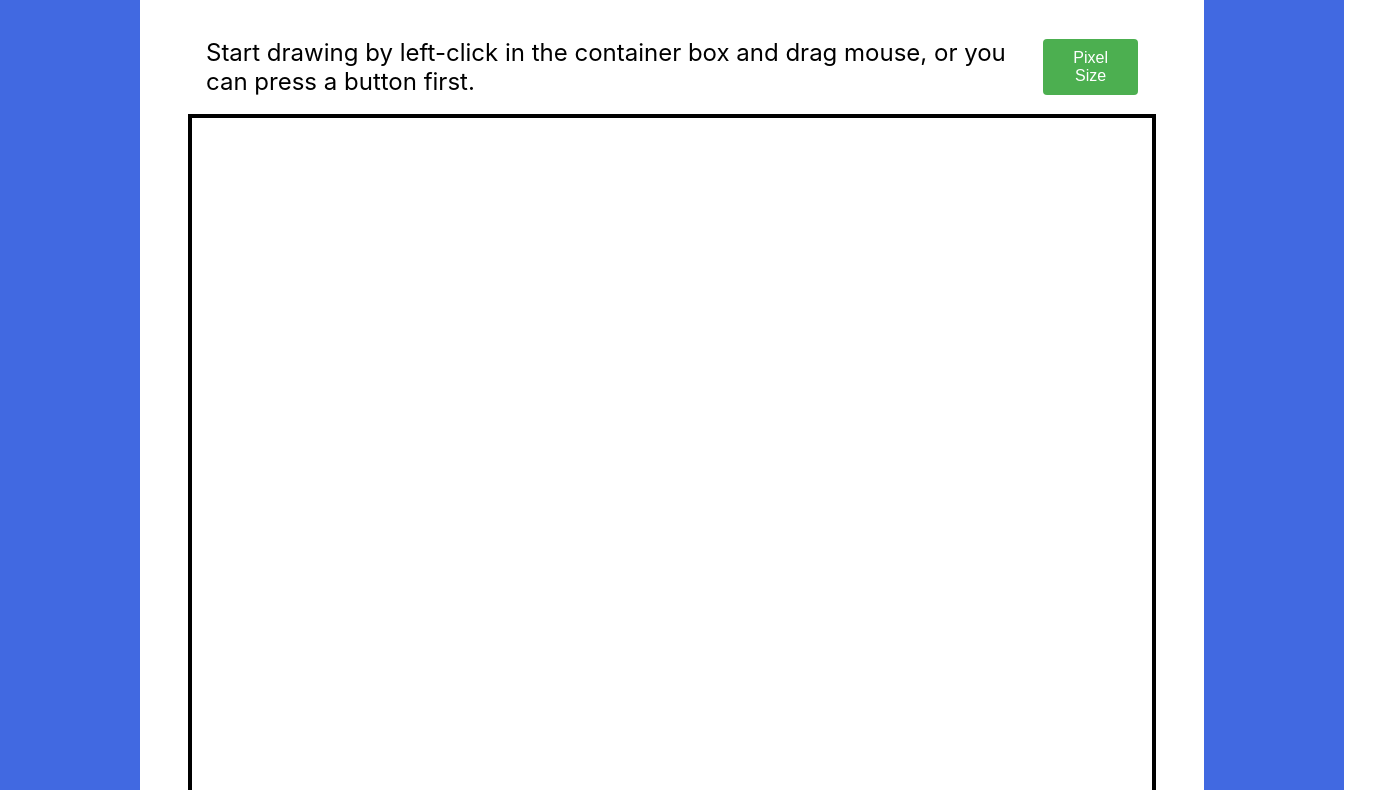
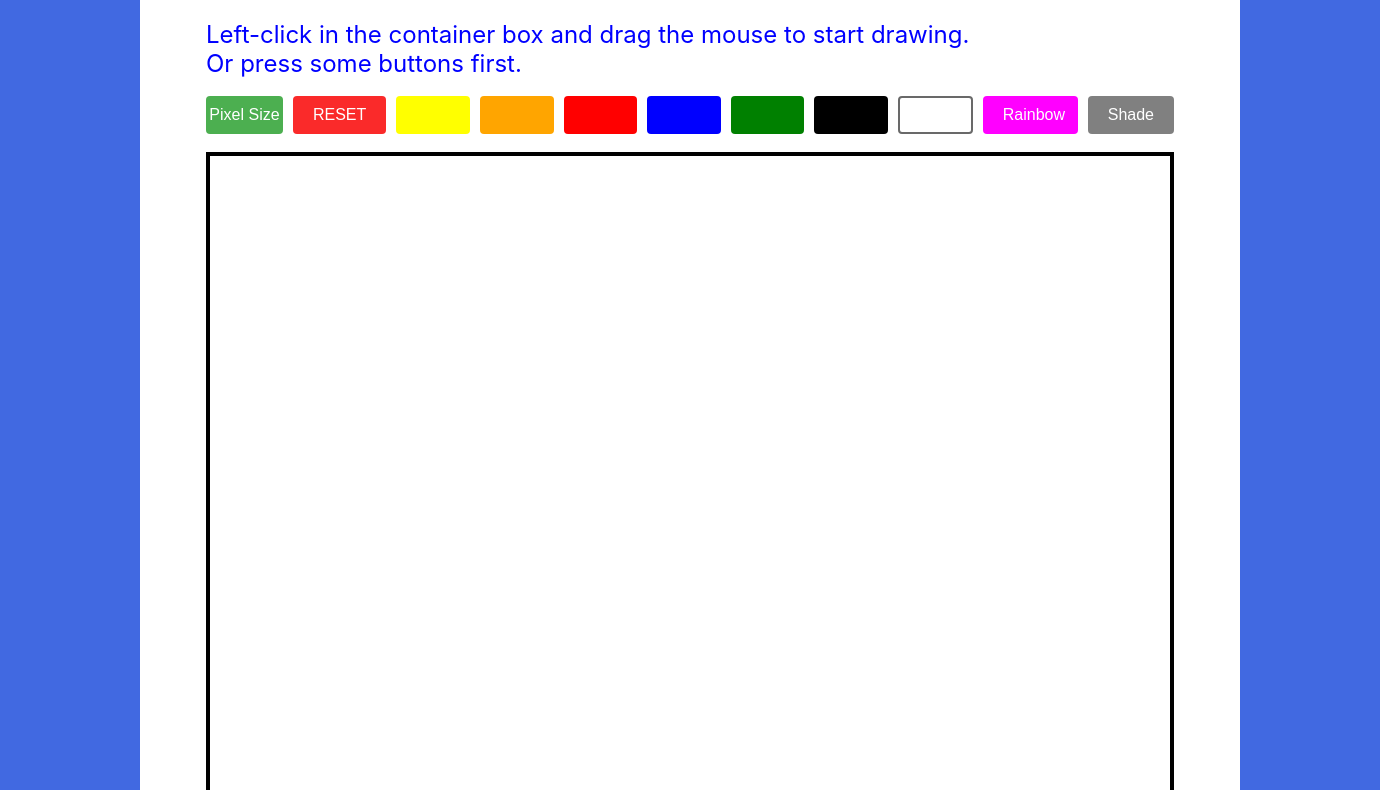
Before and after one commit to VinceDeFran/etch-A-Sketch, a plain HTML site: page index.html in a window 1280 px wide. Shown: the part 100-890 px from the top of the page, 1380 px wide, since content can reach past the window. Drawn offline with Linux system fonts and the light colour scheme.

Commit message:
Modifications to Pixels Using New Buttons Moved the pixel size setting code out of the pixelSizeBtn event listener function, made a setPixels function with it, then called it in the event listener function.  The startDrawing function was then used in the resetBtn and the pixelSizeBtn because that function clears the previous grid with the current pixel number (N). Added several color buttons. Improved the formatting of the instructions text and the button container.

```diff
--- a/index.html
+++ b/index.html
@@ -8,14 +8,28 @@
   </head>
   <body>
     <div class="header">
-      Etch A Sketch
+      Etch-A-Sketch
     </div>
     <div class="mainflex">
       <div class="leftside">
       </div>
       <div class="container1">
-        <div class="buttonContainer"> Start drawing by left-click in the container box and drag mouse, or you can press a button first.
+        <div class="instructions">
+          <div>Left-click in the container box and drag the mouse to start drawing.</div>
+          <div>Or press some buttons first.</div>
+        </div>
+        <div class="buttonContainer">
           <button id="pixelSizeBtn">Pixel Size</button>
+          <button id="resetBtn"> RESET </button>
+          <button id="yellowBtn">      </button>
+          <button id="orangeBtn">  </button>
+          <button id="redBtn"> </button>
+          <button id="blueBtn"></button>
+          <button id="greenBtn"></button>
+          <button id="blackBtn"></button>
+          <button id="whiteBtn"></button>
+          <button id="rainbowBtn">Rainbow</button>
+          <button id="shadeBtn">Shade</button>
         </div>
         <div class="gridContainer">
           <!-- <div class="row"><div class="gridBox"></div><div class="gridBox"></div><div class="gridBox"></div></div> -->
--- a/javaScript.js
+++ b/javaScript.js
@@ -1,8 +1,9 @@
 
 
 let N = 96;
+let pixelColor = 'blue';
 
-document.getElementById('pixelSizeBtn').addEventListener('click', function() {
+function setPixels () {
   while (true) {
     let input = prompt("Enter a pixel size (number) between 3 and 96:");
     if (input === null) break; // User cancelled
@@ -19,9 +20,50 @@ document.getElementById('pixelSizeBtn').addEventListener('click', function() {
   });
   if (N == undefined) {
     N=3;
-   }
+  }
+}
+
+document.getElementById('resetBtn').addEventListener('click', function() {
   startDrawing();
 });
+
+document.getElementById('pixelSizeBtn').addEventListener('click', function() {
+  setPixels();
+  startDrawing();
+});
+
+document.getElementById('yellowBtn').addEventListener('click', function() {
+  pixelColor='yellow';
+});
+
+document.getElementById('orangeBtn').addEventListener('click', function() {
+  pixelColor='orange';
+});
+
+document.getElementById('redBtn').addEventListener('click', function() {
+  pixelColor='red';
+});
+document.getElementById('blueBtn').addEventListener('click', function() {
+  pixelColor='blue';
+});
+document.getElementById('greenBtn').addEventListener('click', function() {
+  pixelColor='green';
+});
+document.getElementById('blackBtn').addEventListener('click', function() {
+  pixelColor='black';
+});
+document.getElementById('whiteBtn').addEventListener('click', function() {
+  pixelColor='white';
+});
+
+
+
+
+
+
+
+
+
 
 function startDrawing () {
   // Find the gridContainer element
@@ -71,7 +113,7 @@ function startDrawing () {
           // Left mouse button is event.button === 0
           if (event.button === 0) {
             leftButtonDown = true;
-            gridBox.style.backgroundColor = 'blue';
+            gridBox.style.backgroundColor = pixelColor;
             // Optional: prevent text selection or dragging
             event.preventDefault();
           }
@@ -86,7 +128,7 @@ function startDrawing () {
         gridBox.addEventListener('mouseenter', (event) => {
           // event.buttons bitmask: 1 means left button pressed
           if (leftButtonDown || (event.buttons & 1) === 1) {
-            gridBox.style.backgroundColor = 'blue';
+            gridBox.style.backgroundColor = pixelColor;
           }
         });
 
--- a/style.css
+++ b/style.css
@@ -15,9 +15,10 @@
 
 .header {
   display: flex;
+  justify-content: center;
   align-items: center;
   padding: 0 16px;
-  font-size: 32px;
+  font-size: 78px;
   font-weight: 900;
   height: 72px;
   background: darkmagenta;
@@ -44,25 +45,36 @@
   display: flex;
   flex-direction: column;
   flex-wrap: nowrap;
-  flex: 1;
+  /* flex: 1; */
   justify-content: center;
   align-items: center;
   font-size: x-large;
 }
 
+.instructions {
+  width: 968px;
+  font-size: x-large;
+  color: blue;
+}
+
 .buttonContainer {
   padding: 18px;
   display: flex;
+  gap: 10px;
+  width: 968px;
   flex-direction: row;
   flex-wrap: nowrap;
-  flex: 1;
+  /* flex: 1; */
   justify-content:left;
   align-items: center;
+  font-size: x-large;
 }
 
 #pixelSizeBtn {
-  padding: 10px 20px;
+  padding: 1px;
   font-size: 16px;
+  width: 100px;
+  height: 38px;
   background-color: #4CAF50;
   color: white;
   border: none;
@@ -70,10 +82,175 @@
   cursor: pointer;
   transition: background 0.2s;
 }
+#pixelSizeBtn:hover {
+  background-color: #7be481;
+}
 
-#pixelSizeBtn:hover {
-  background-color: #45a049;
+#resetBtn {
+  padding: 10px 20px;
+  font-size: 16px;
+  width: 95px;
+  height: 38px;
+  background-color: #fa2a2a;
+  color: white;
+  border: none;
+  border-radius: 4px;
+  cursor: pointer;
+  transition: background 0.2s;
 }
+#resetBtn:hover {
+  background-color: #fd5f5f;
+}
+
+#rainbowBtn {
+  padding: 10px 20px;
+  font-size: 16px;
+  width: 95px;
+  height: 38px;
+  background-color: #ff00ff;
+  color: white;
+  border: none;
+  border-radius: 4px;
+  cursor: pointer;
+  transition: background 0.2s;
+}
+#rainbowBtn:hover {
+  background-color: #f390f3;
+}
+
+#shadeBtn {
+  padding: 10px 20px;
+  font-size: 16px;
+  width: 95px;
+  height: 38px;
+  background-color:gray;
+  color: white;
+  border: none;
+  border-radius: 4px;
+  cursor: pointer;
+  transition: background 0.2s;
+}
+#shadeBtn:hover {
+  background-color: lightgray;
+}
+
+#yellowBtn {
+  padding: 10px 20px;
+  font-size: 16px;
+  width: 84px;
+  height: 38px;
+  background-color: yellow;
+  color: white;
+  border: none;
+  border-radius: 4px;
+  cursor: pointer;
+  transition: background 0.2s;
+}
+#yellowBtn:hover {
+  background-color: #f2f27b;
+}
+
+#orangeBtn {
+  padding: 10px 20px;
+  font-size: 16px;
+  width: 84px;
+  height: 38px;
+  background-color: orange;
+  color: white;
+  border: none;
+  border-radius: 4px;
+  cursor: pointer;
+  transition: background 0.2s;
+}
+#orangeBtn:hover {
+  background-color: gold;
+}
+
+#redBtn {
+  padding: 10px 20px;
+  font-size: 16px;
+  width: 84px;
+  height: 38px;
+  background-color: red;
+  color: white;
+  border: none;
+  border-radius: 4px;
+  cursor: pointer;
+  transition: background 0.2s;
+}
+#redBtn:hover {
+  background-color: deeppink;
+}
+
+#blueBtn {
+  padding: 10px 20px;
+  font-size: 16px;
+  width: 84px;
+  height: 38px;
+  background-color: blue;
+  color: white;
+  border: none;
+  border-radius: 4px;
+  cursor: pointer;
+  transition: background 0.2s;
+}
+#blueBtn:hover {
+  background-color: lightblue;
+}
+
+#greenBtn {
+  padding: 10px 20px;
+  font-size: 16px;
+  width: 84px;
+  height: 38px;
+  background-color: green;
+  color: white;
+  border: none;
+  border-radius: 4px;
+  cursor: pointer;
+  transition: background 0.2s;
+}
+#greenBtn:hover {
+  background-color: lightgreen;
+}
+
+#blackBtn {
+  padding: 10px 20px;
+  font-size: 16px;
+  width: 84px;
+  height: 38px;
+  background-color: black;
+  color: white;
+  border: none;
+  border-radius: 4px;
+  cursor: pointer;
+  transition: background 0.2s;
+}
+#blackBtn:hover {
+  background-color: darkslategray;
+}
+
+#whiteBtn {
+  padding: 10px 20px;
+  font-size: 16px;
+  width: 84px;
+  height: 38px;
+  background-color: white;
+  color: white;
+  border: 2px solid dimgray;
+  border-radius: 4px;
+  cursor: pointer;
+  transition: background 0.2s;
+}
+#whiteBtn:hover {
+  background-color: lightgray;
+  border: 2px solid lightgray;
+}
+
+
+
+
+
 
 
 .gridContainer {
```
Also changed, not shown: 1 other file.
